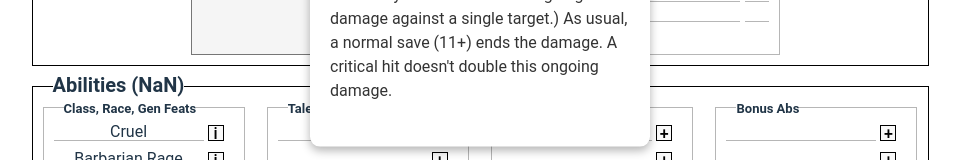
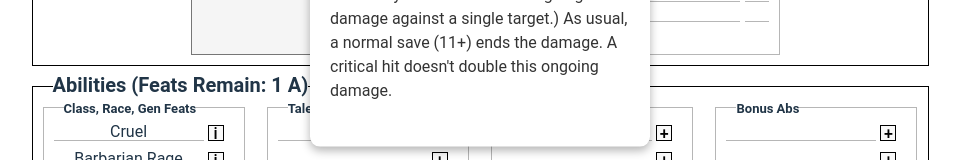
Before and after one commit to Xenrathe/React-FormGen, a React (Vite) app: page / in a window 1280 px wide. Shown: the part 413-573 px from the top of the page, without its empty margins (160-1120 px from the left). Built offline with nearby package versions, Linux system fonts and the light colour scheme.

Commit message:
Add a Feats Remain for AbilitiesBlock title

```diff
--- a/src/CharSheetComponents/AbilitiesBlock.jsx
+++ b/src/CharSheetComponents/AbilitiesBlock.jsx
@@ -120,12 +120,27 @@ function generateLinedInputWithBtn(mode, character, setPopupInfo) {
   return lines;
 }
 
-/*
 function getFeatsRemaining(character) {
   const advFeatsRemain = character.queryMaxFeats().Adventurer - character.queryCurrentFeats().Adventurer;
+  const champFeatsRemain = character.queryMaxFeats().Champion - character.queryCurrentFeats().Champion;
+  const epicFeatsRemain = character.queryMaxFeats().Epic - character.queryCurrentFeats().Epic;
 
-  let returnString = `(Feats Remain: ${advFeatsRemain}`
-}*/
+  if (advFeatsRemain == 0 && champFeatsRemain == 0 && epicFeatsRemain == 0) {
+    return '';
+  }
+
+  let returnString = `(Feats Remain: ${advFeatsRemain} A`
+  if (character.level > 4) {
+    returnString += `, ${champFeatsRemain} C`
+  }
+  if (character.level > 7 ) {
+    returnString += `, ${epicFeatsRemain} E`
+  }
+
+  returnString += ')';
+
+  return returnString;
+}
 
 function AbilitiesBlock({ character, abilitiesBlock, setAbilitiesBlock }) {
   const [popupInfo, setPopupInfo] = useState({
@@ -138,7 +153,7 @@ function AbilitiesBlock({ character, abilitiesBlock, setAbilitiesBlock }) {
     <div id="abilitiesblock" className="input-group">
       <PopupModal popupInfo={popupInfo} setPopupInfo={setPopupInfo} />
       <div className="title-label">
-        Abilities ({`${character.queryMaxFeats() - character}`})
+        Abilities {getFeatsRemaining(character)}
       </div>
       <div id="job-race-gen" className="abilities-input lined-inputs">
         <label className="subtitle-label">Class, Race, Gen Feats</label>
```
